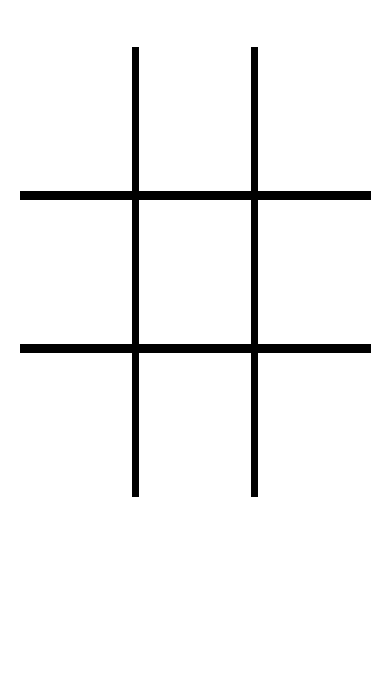
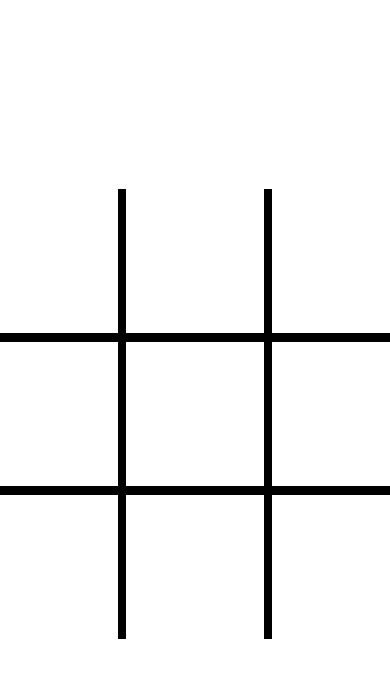
Before and after one commit to AndersonBern/projeto-jogo-da-velha, a plain HTML site: page index.html in a window 390 px wide. Both pictures are taken after a click on the element 195 px from the left and 208 px from the top of the page. Shown: the part 68-746 px from the top of the page. Drawn offline with nearby package versions, Linux system fonts and the light colour scheme.

Commit message:
Update style.css

```diff
--- a/style.css
+++ b/style.css
@@ -140,13 +140,19 @@
 
 @media screen and (max-width: 500px){
     #jogo {
+        position: absolute;
+        width: 430px;
         height: 450px;
         margin-top: 50px;
+
+        left: 50%;
+        top: 50%;
+
+        transform: translate(-50%, -50%);
     }
 
     #fundo {
         height: 500px;
-        margin-bottom: 50px;
     }
 
 }
```
